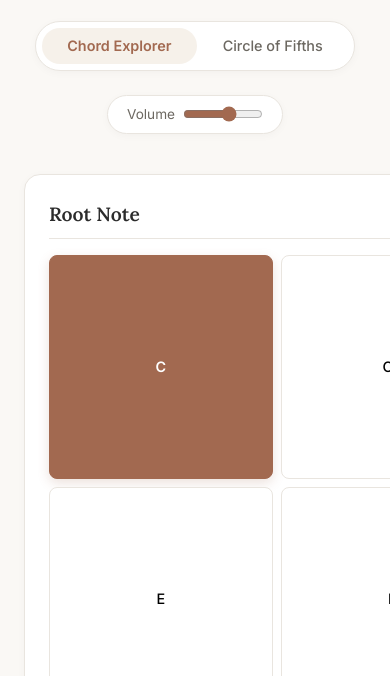
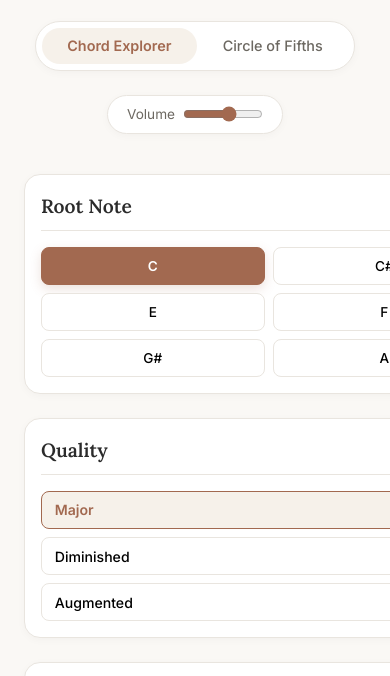
Before and after one commit to qubit-go/fretboard-circle, a website with bundled scripts: page index.html in a window 390 px wide. Shown: the part 158-834 px from the top of the page. Built offline with nearby package versions, Linux system fonts and the light colour scheme.

Commit message:
Day 2 Fix: Add mobile responsive CSS overrides for compact sidebar grids

```diff
--- a/styles.css
+++ b/styles.css
@@ -890,3 +890,26 @@
 .diatonic-play-btn svg {
   display: block;
 }
+
+/* Mobile Responsive Styling (max-width: 768px) */
+@media (max-width: 768px) {
+  .note-btn {
+    aspect-ratio: auto;
+    height: 38px;
+    font-size: 0.85rem;
+  }
+
+  .flavor-list {
+    display: grid;
+    grid-template-columns: repeat(2, 1fr);
+    gap: 0.5rem;
+  }
+
+  .flavor-list > button:last-child {
+    grid-column: span 2;
+  }
+
+  .card {
+    padding: 1rem;
+  }
+}
```
